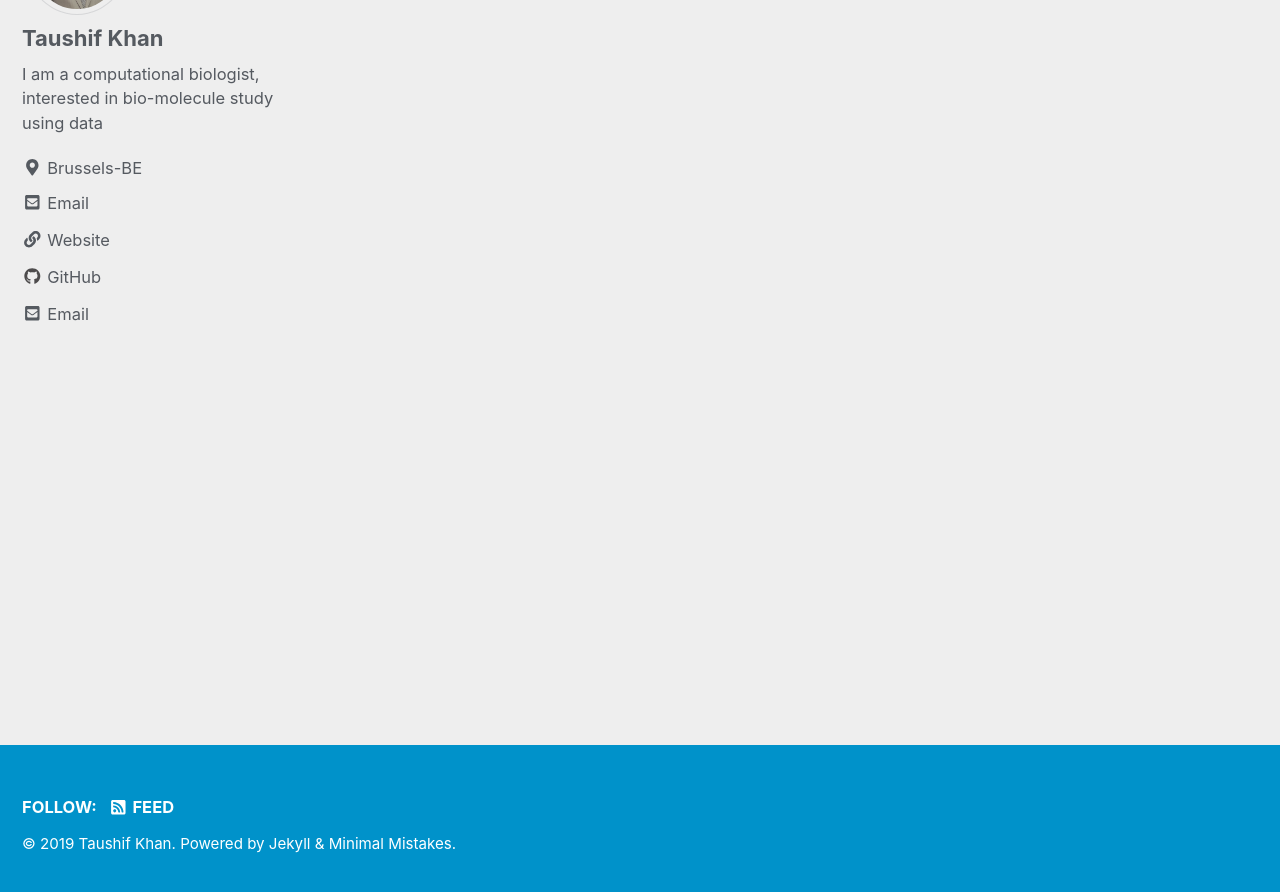
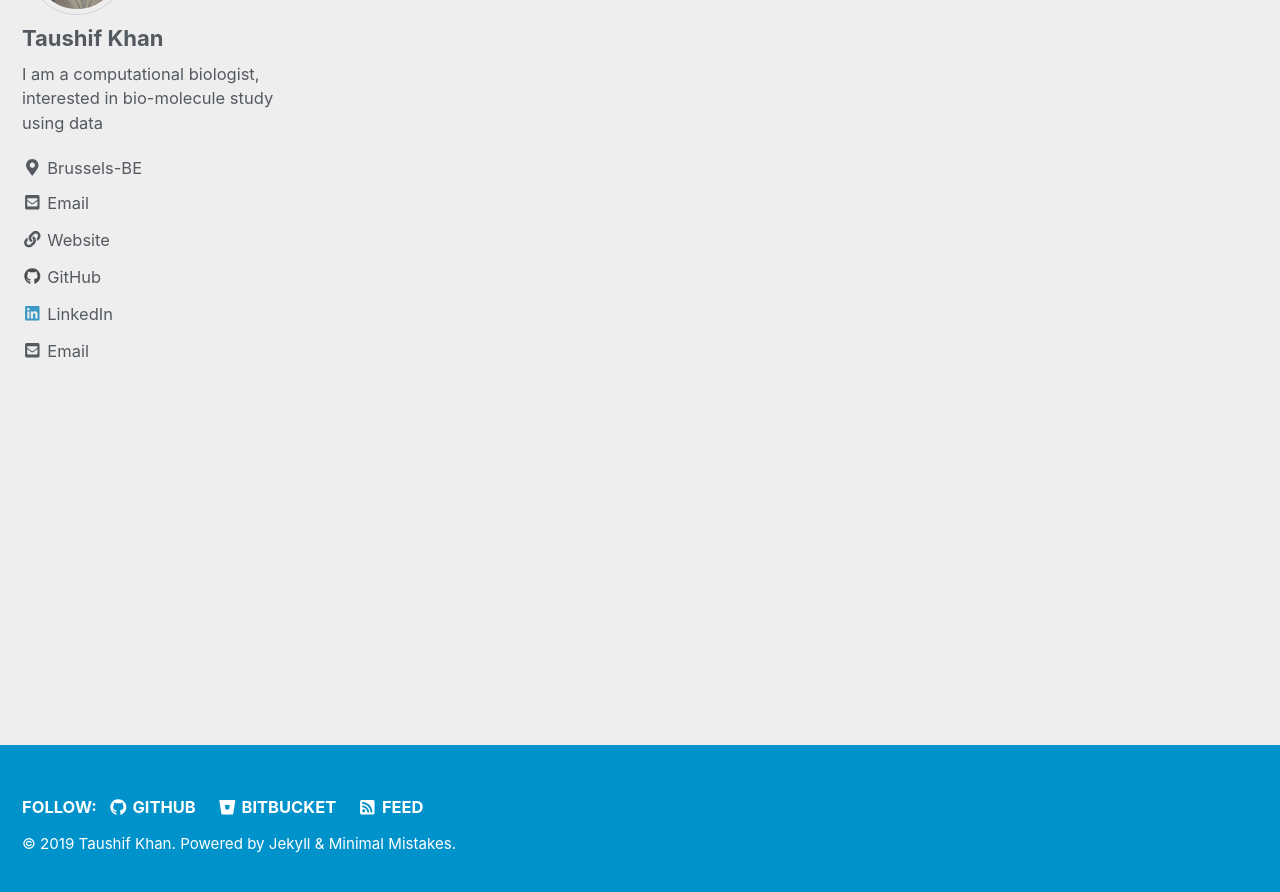
Before and after one commit to taushifkhan/taushifkhan.github.io, a Jekyll site: the page built from index.html, in a window 1280 px wide and 900 px high, scrolled down 222 px. Shown: the top 892 px of the window. Built offline with Jekyll 4.4.1, drawn with Linux system fonts in a browser that asks for light colours; cached includes are drawn as plain includes; nearby versions of some CDN libraries; the list of posts is cut into pages by our own code.

Commit message:
profile 3

```diff
--- a/_config.yml
+++ b/_config.yml
@@ -126,10 +126,10 @@ author:
       # url: "https://facebook.com/"
     - label: "GitHub"
       icon: "fab fa-fw fa-github"
-      url: "https://github.com/taushifkhan"
-    - label: "Instagram"
-      icon: "fab fa-fw fa-instagram"
-      # url: "https://instagram.com/"
+      url: "https://github.com/taushifkhan/"
+    - label: "LinkedIn"
+      icon: "fab fa-fw fa-linkedin"
+      url: "https://google.com/"
 
 # Site Footer
 footer:
@@ -142,13 +142,13 @@ footer:
       # url:
     - label: "GitHub"
       icon: "fab fa-fw fa-github"
-      # url:
+      url: "https://github.com/taushifkhan"
     - label: "GitLab"
       icon: "fab fa-fw fa-gitlab"
       # url:
     - label: "Bitbucket"
       icon: "fab fa-fw fa-bitbucket"
-      # url:
+      url: "https://bitbucket.org/taushifkhan/"
     - label: "Instagram"
       icon: "fab fa-fw fa-instagram"
       # url:
```
